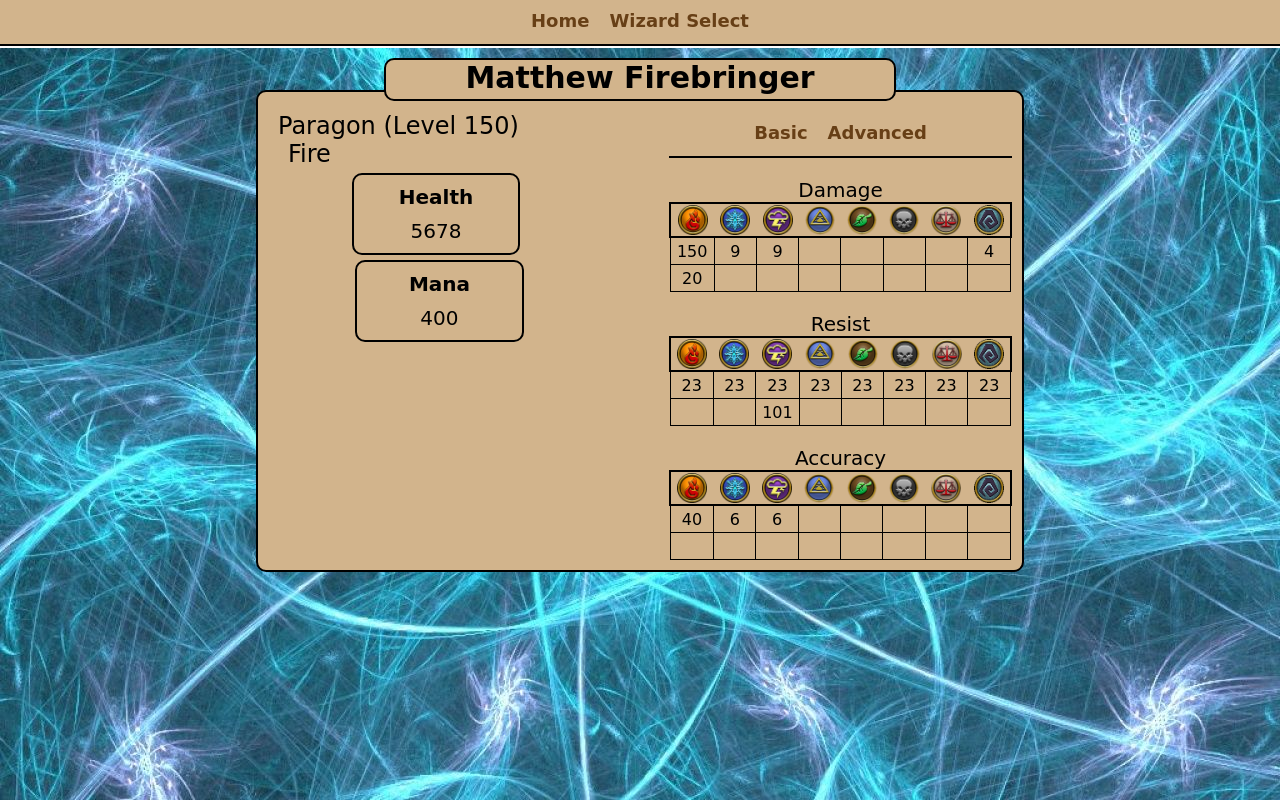
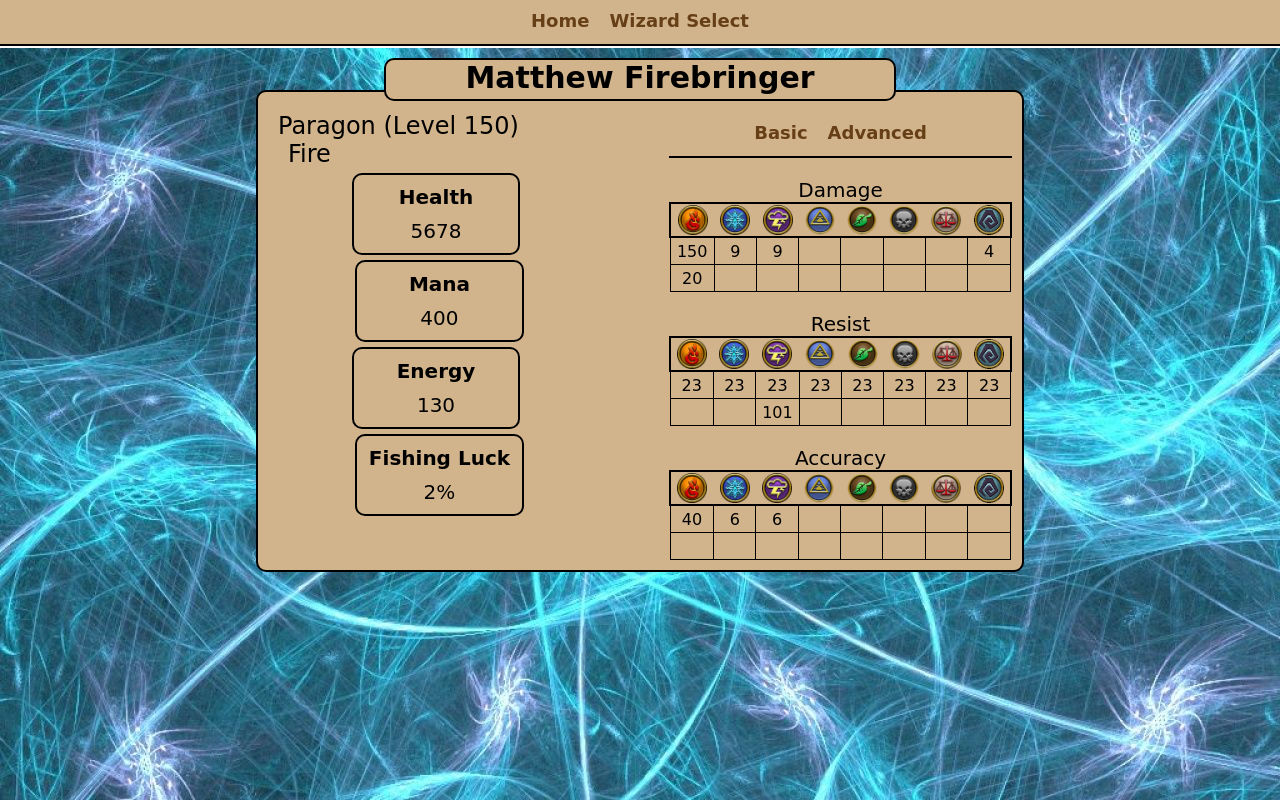
Before and after one commit to davidmstirn/Wizard101QuickEquip, a React (Create React App) app in the folder client/: page /show/0 in a window 1280 px wide. Built offline with nearby package versions, Linux system fonts and the light colour scheme.

Commit message:
Created StatBox comp and added energy and fishing

```diff
--- a/client/src/components/WizardBio.js
+++ b/client/src/components/WizardBio.js
@@ -1,9 +1,12 @@
 import {
   getTitle,
   getHealth,
-  getMana
+  getMana,
+  getEnergy,
+  getFishingLuck
 } from '../data'
 import '../css/WizardBio.css'
+import WizardStat from './WizardStat';
 
 function WizardBio(props) {
   return(
@@ -18,18 +21,10 @@ function WizardBio(props) {
         {props.school}
       </div>
       <div className='InateStats'>
-        <div className='StatBox'>
-          <p className='StatBoxHeader'>Health</p>
-          <p className='StatBoxContent'
-            data-testid='wizardTestHealth'>
-            {getHealth(props.school, props.level)}</p>
-        </div>
-        <div className='StatBox'>
-          <p className='StatBoxHeader'>Mana</p>
-          <p className='StatBoxContent'
-            data-testid='wizardTestMana'>
-            {getMana(props.school, props.level)}</p>
-        </div>
+        <WizardStat statTitle="Health" statFirstName="Health" statFirst={getHealth(props.school, props.level)} />
+        <WizardStat statTitle="Mana" statFirstName="Mana" statFirst={getMana(props.school, props.level)} />
+        <WizardStat statTitle="Energy" statFirstName="Energy" statFirst={getEnergy(props.school, props.level)} />
+        <WizardStat statTitle="Fishing Luck" statIsPercent="true" statFirstName="FishingLuck" statFirst={getFishingLuck(props.school, props.level)} />
       </div>
     </div>
   )
--- /dev/null
+++ b/client/src/components/WizardStat.js
@@ -0,0 +1,27 @@
+import '../css/WizardStat.css'
+
+function WizardStat(props) {
+  let statTitle = props.statTitle;
+  let statIsPercent = props.statIsPercent;
+
+  let statFirstName = props.statFirstName;
+  let statFirst = props.statFirst;
+  if(!statFirst) {
+    statFirst = 0;
+  }
+
+  let statSecondName = props.statSecondName;
+  let statSecond = props.statSecond;
+
+  return(
+    <div className='StatBox'>
+      <p className='StatBoxHeader'>{statTitle}</p>
+      <p className='StatBoxContent'>
+        <span data-testid={'wizardTest'+statFirstName} >{statFirst+(statIsPercent ? '%' : '')}</span>
+        {statSecond ? <span data-testid={'wizardTest'+statSecondName} >/ {statSecond+(statIsPercent ? '%' : '')}</span> : ''}
+      </p>
+    </div>
+  )
+}
+
+export default WizardStat;
--- /dev/null
+++ b/client/src/css/WizardStat.css
@@ -0,0 +1,21 @@
+.StatBox {
+    display: inline-block;
+    width: 48%;
+    margin-top: 5px;
+    background-color: tan;
+    border: 2px solid black;
+    border-radius: 10px;
+}
+
+.StatBox:nth-child(odd) {
+    margin-right: 2%;
+}
+
+.StatBoxHeader {
+    margin: 10px;
+    font-weight: bold;
+}
+
+.StatBoxContent {
+    margin: 10px;
+}
--- a/client/src/data.js
+++ b/client/src/data.js
@@ -30,6 +30,14 @@ export function getMana(school, level) {
   return 400;
 }
 
+export function getEnergy(school, level) {
+  return 130;
+}
+
+export function getFishingLuck(school, level) {
+  return 2;
+}
+
 export function getDamage(wizard) {
   return wizard.damage;
 }
```
Also changed, not shown: 1 other file (tests, documents, lock files or other folders).
